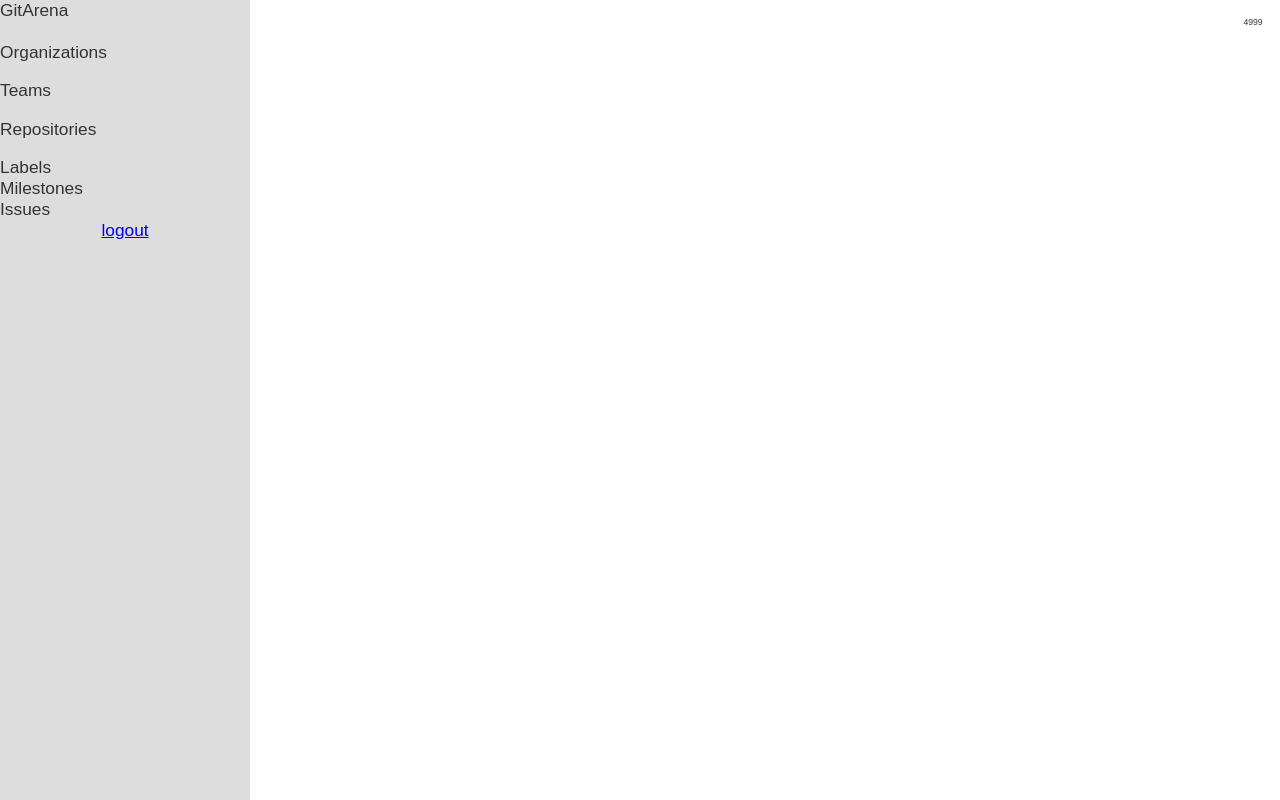
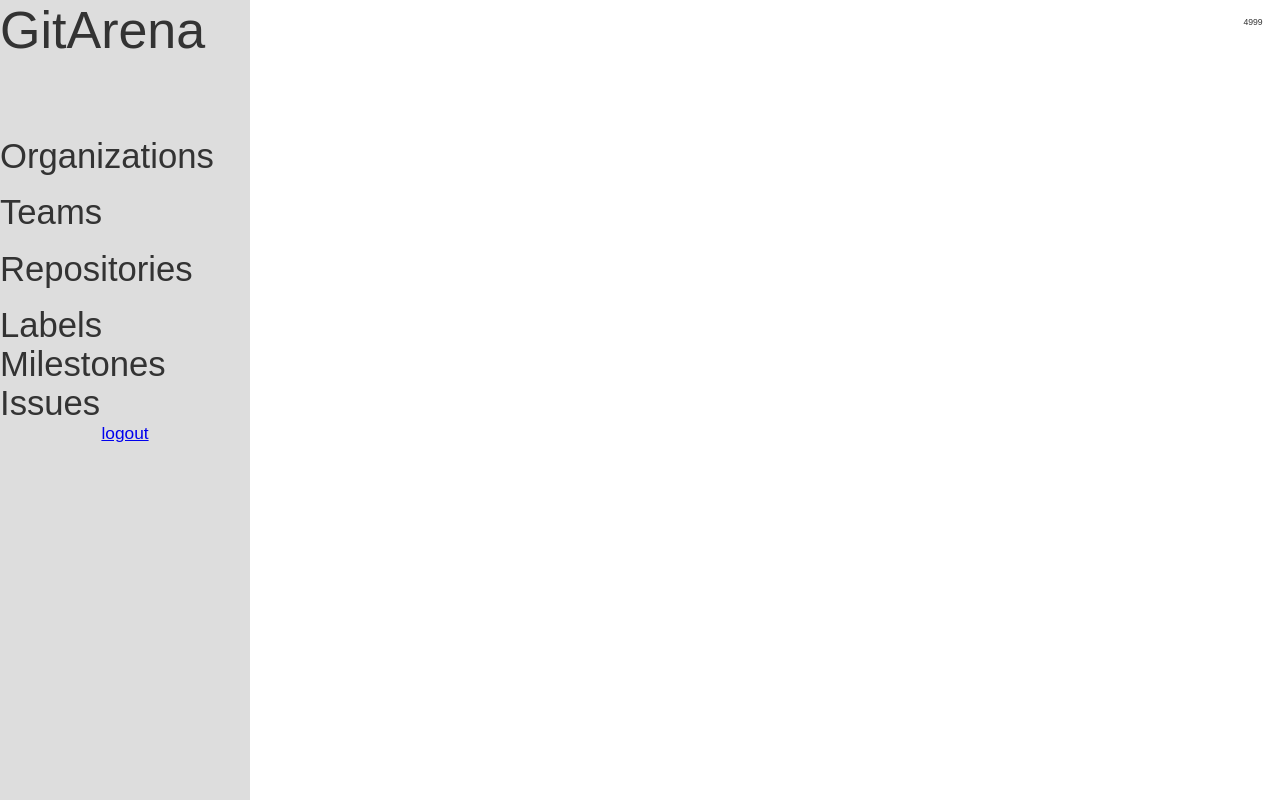
Before and after one commit to Beaver-Design/gitarena, a Flask app: template templates/home.html in a window 1280 px wide. Run offline with Flask 2, Linux system fonts and the light colour scheme; the template is opened without the code that fills it, so the values that code supplies are empty.

Commit message:
reformatted

```diff
--- a/templates/home.html
+++ b/templates/home.html
@@ -10,18 +10,9 @@
     body {
         margin: 1em;
         padding: 0;
-        font: 13pt arial, sans-serif;
+        font: 13pt Arial, Helvetica, sans-serif;
         color: #333;
     }
-    h1, h2, h3, h4, h5, h6, p {
-        margin: 0;
-        padding: 0;
-        line-height: 1;
-    }
-    h1, h2, h3, h4, h5, h6 { font-weight: bold; }
-    h1 { font-size: 1.728em; }
-    h2 { font-size: 1.200em; }
-    h3, h4, h5, h6 { font-size: 1.000em; }
     ul {
         list-style-type: none;
     }
@@ -33,26 +24,27 @@
         top: 0;
         left: 0;
         overflow: scroll;
+        white-space: nowrap;
     }
     .sidebar select {
         width: 160px;
         margin: 10px;
         padding: 3px 6px;
-        font-size: 1em;
         font-weight: normal;
     }
-    .sidebar {
-    overflow: hidden;
-    white-space: nowrap;
+    .page_title {
+        font-size: 3.0em;
+        display: inline-block;
+    }
+    .groupings {
+        font-size: 2.0em;
+        margin-left: inherit;
     }
     #user_info img, p{
         display: inline-block;
     }
-    .sidebar.page_title {
-        font-size: 2.0em;
-    }
-    .sidebar.groupings {
-        font-size: : 2.0em;
+    #user {
+        font-size: 36px;
     }
     #content {
         margin-left: 250px;
@@ -180,7 +172,7 @@ $(document).on("click", "input:checkbox", function() {
 <div class="sidebar">
     <div class="page_title">GitArena</div>
     <div id="user_info">
-        <a id="user_link"><img id="avatar" width="36"></img><p id="user" style="font-size:36px"></p></a>
+        <a id="user_link"><img id="avatar" width="36"></img><p id="user"></p></a>
     </div>
     <div class="groupings">Organizations</div>
     <ul id="orgs" style="padding-left: 20px">
```
